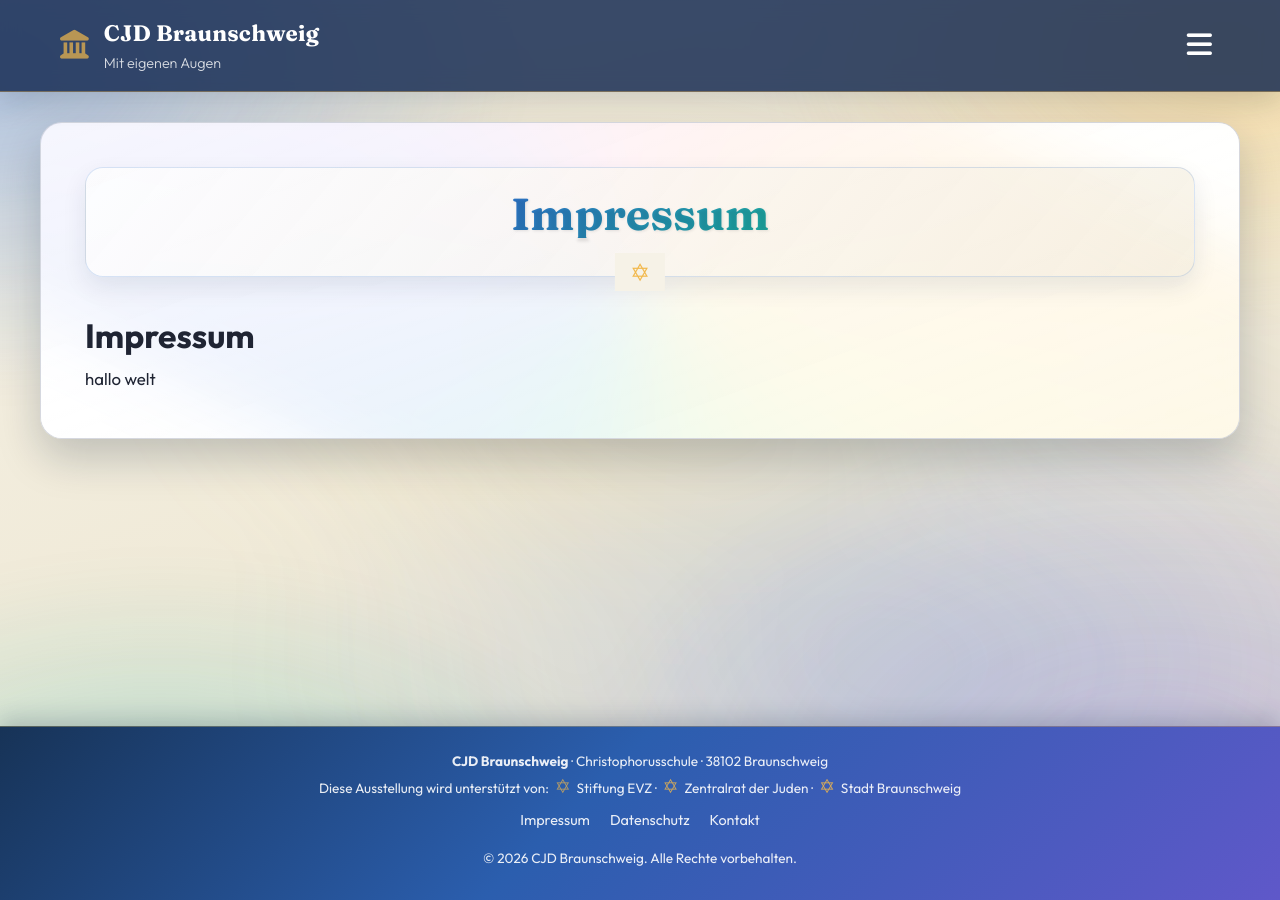
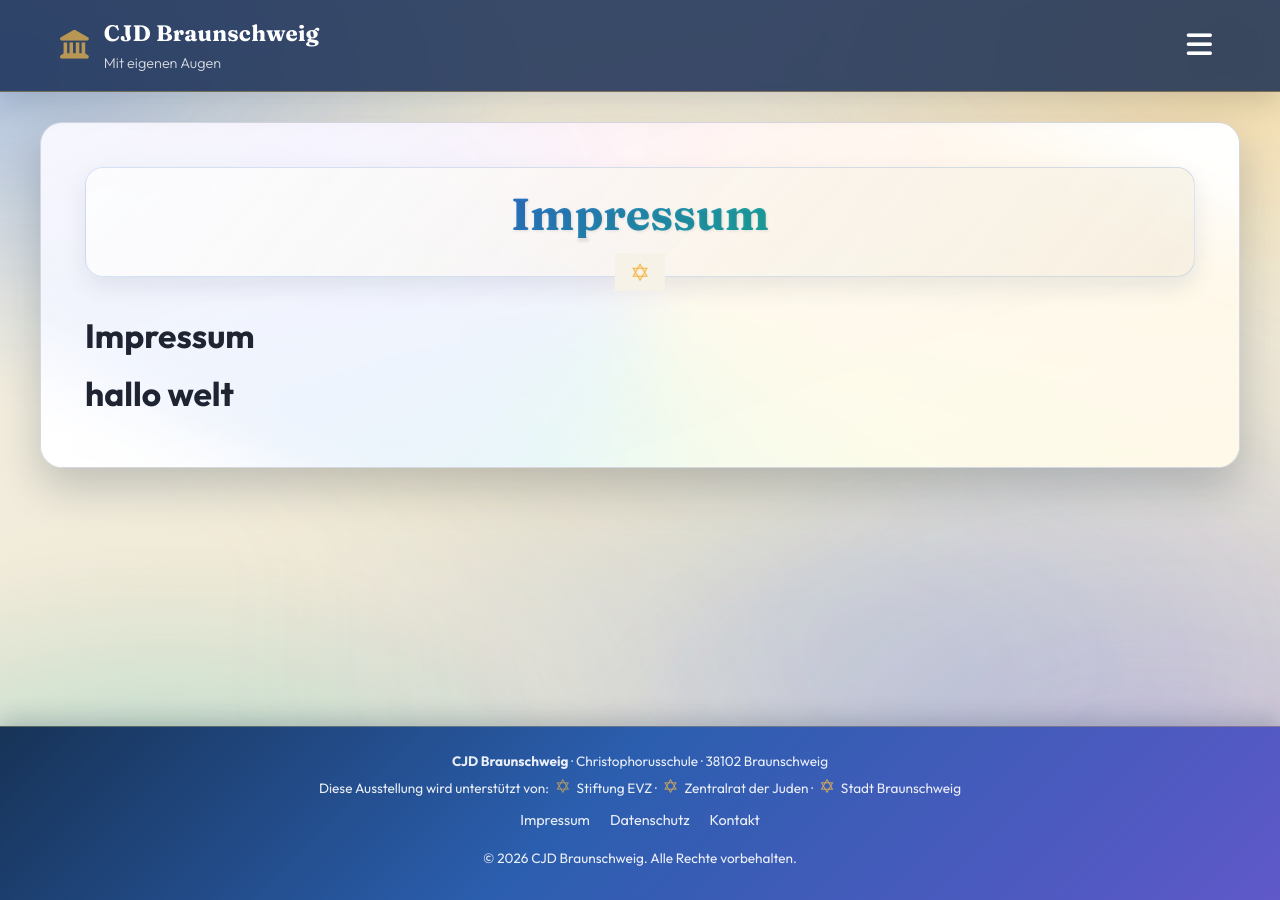
Before and after one commit to stolpersteinebs/stolpersteinebs.github.io, a Jekyll site: the page built from impressum.md, in a window 1280 px wide. Built offline with Jekyll 4.4.1, drawn with Linux system fonts in a browser that asks for light colours; our own code applies the rules of GitHub Pages for plain Markdown files.

```diff
--- a/impressum.md
+++ b/impressum.md
@@ -4,4 +4,4 @@ permalink: /impressum/
 ---
 
 # Impressum
-hallo welt
+# hallo welt
```
